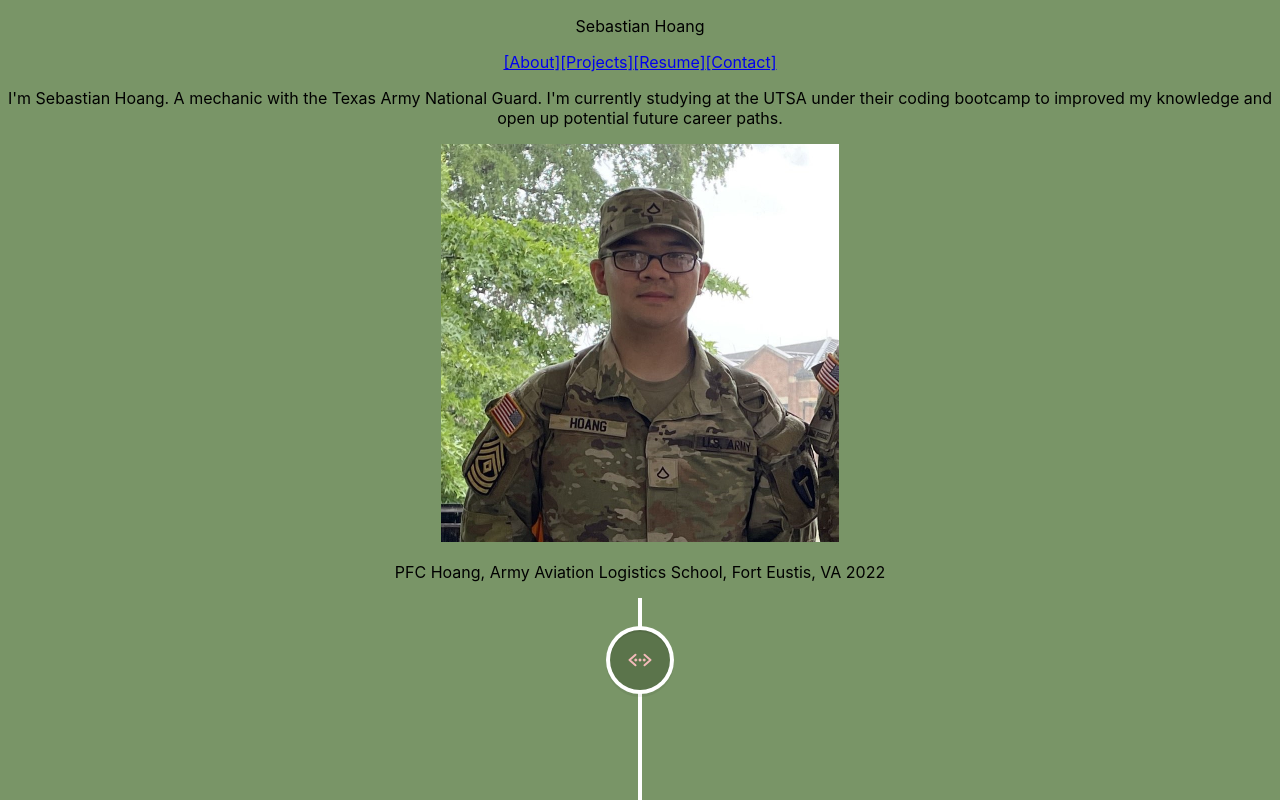
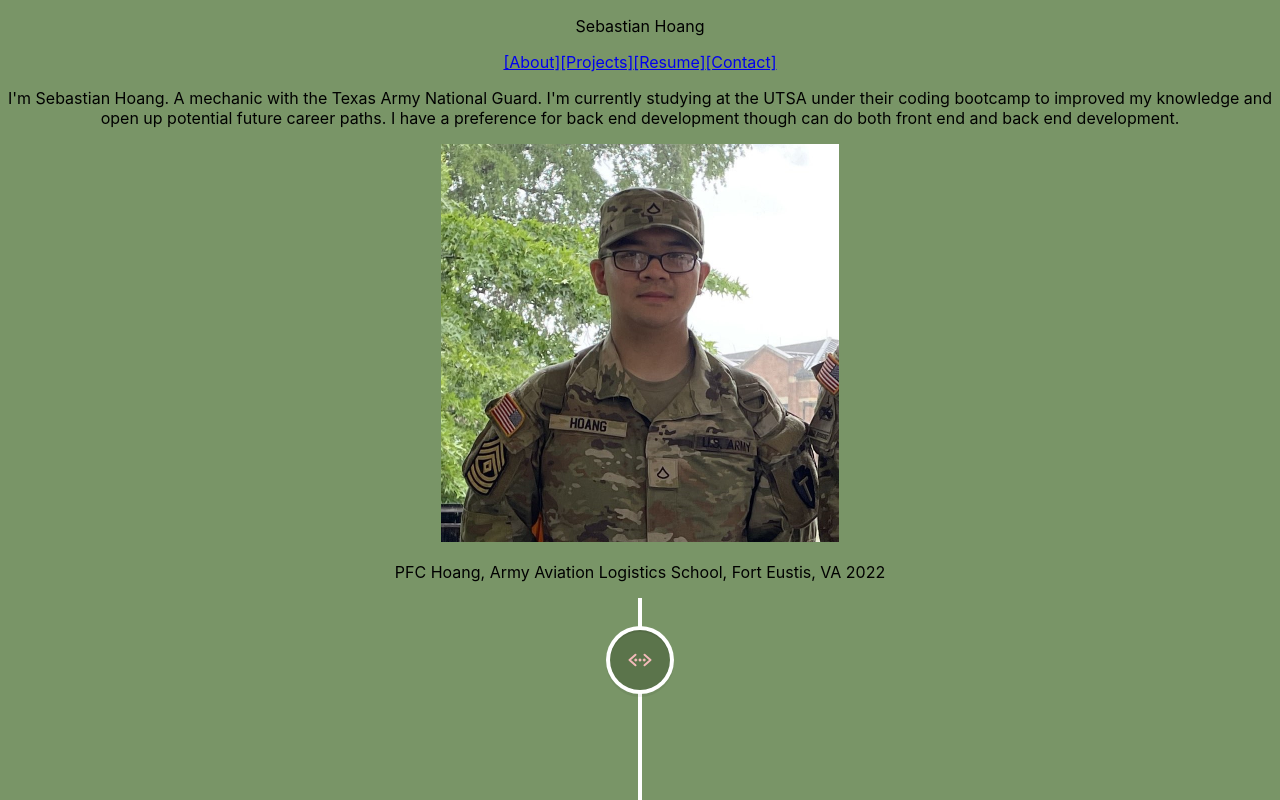
Before and after one commit to SHoang6702/React-App, a React (Create React App) app: page / in a window 1280 px wide. Shown: the top 800 px of the page. Built offline with nearby package versions, Linux system fonts and the light colour scheme.

Commit message:
about me updates

```diff
--- a/src/App.jsx
+++ b/src/App.jsx
@@ -55,7 +55,7 @@ function App() {
             <div className="w-full h-420 flex flex-col items-center justify-center">
               <p className="text-lg text-textBase text-center">
                 I'm Sebastian Hoang. A mechanic with the Texas Army National Guard. I'm currently studying at the UTSA under their coding bootcamp
-                to improved my knowledge and open up potential future career paths.
+                to improved my knowledge and open up potential future career paths. I have a preference for back end development though can do both front end and back end development.
               </p>
             </div>
             <div className="w-275 h-340 bg-emerald-200 rounded-md relative">
```
